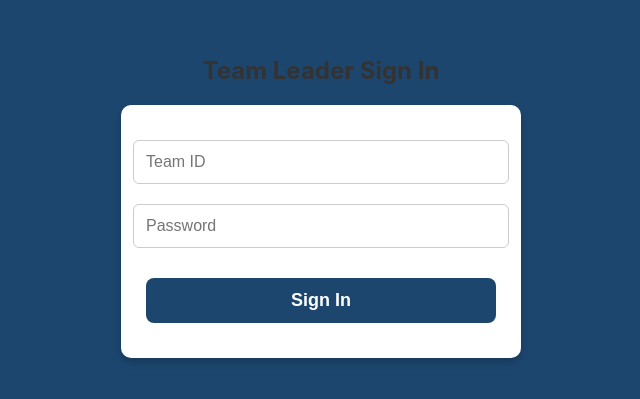
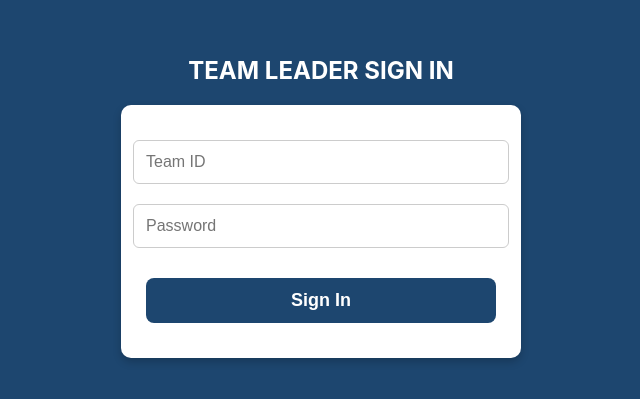
Before and after one commit to THEAYUSHIMISHRA/MMS, a React (Vite) app in the folder frontend/: page /Team-signIn in a window 1280 px wide. Shown: the part 223-622 px from the top of the page, without its empty margins (319-959 px from the left). Built offline with nearby package versions, Linux system fonts and the light colour scheme.

Commit message:
modification
updation in the app.jsx due to error showing while runnning in the code and styling changes sone

```diff
--- a/frontend/package.json
+++ b/frontend/package.json
@@ -37,6 +37,7 @@
     "@types/react": "^18.2.66",
     "@types/react-dom": "^18.2.22",
     "@vitejs/plugin-react": "^4.2.1",
+    "esbuild": "^0.25.2",
     "eslint": "^8.57.0",
     "eslint-plugin-react": "^7.34.1",
     "eslint-plugin-react-hooks": "^4.6.0",
--- a/frontend/src/App.jsx
+++ b/frontend/src/App.jsx
@@ -74,7 +74,7 @@ const App = () => {
 
   return (
     <contexts.Provider value={{ ContextDetails, setContextDetails }}>
-      <Router>
+      <Router future={{ v7_startTransition: true, v7_relativeSplatPath: true }}>
         <Routes>
           <Route path="/" element={<Home />} />
 
--- a/frontend/src/components/TeamLeaderLogin.jsx
+++ b/frontend/src/components/TeamLeaderLogin.jsx
@@ -21,16 +21,15 @@ export default function TeamLeaderLogin() {
       StudentLogin.current.innerHTML = "Loading...";
 
       // Use GET with query parameters
-      const response = await fetch(`http://localhost:4000/api/team/Teamlogin?Ids=${Ids}&password=${password}`
-      );
+      const response = await fetch(`http://localhost:4000/api/team/Teamlogin?Ids=${Ids}&password=${password}`);
 
       const data = await response.json();
 
       if (response.ok) {
         alert('Logged in successfully!');
-    console.log(response)
+        console.log(response);
         StudentLogin.current.innerHTML = "Sign In";
-        navigate('/teams/team/'+Ids);  // Navigate to the team dashboard
+        navigate('/teams/team/' + Ids); // Navigate to the team dashboard
       } else {
         StudentLogin.current.innerHTML = "Sign In";
         alert(data.error || 'Failed to log in');
@@ -44,7 +43,7 @@ export default function TeamLeaderLogin() {
 
   return (
     <StudentSignInContainer>
-      <h2>Team Leader Sign In</h2>
+      <h2 style={{ color: 'white' }}>TEAM LEADER SIGN IN</h2>
       <FormContainer onSubmit={handleSignIn}>
         <InputField
           type="text"
```
Also changed, not shown: 1 other file (tests, documents, lock files or other folders).
